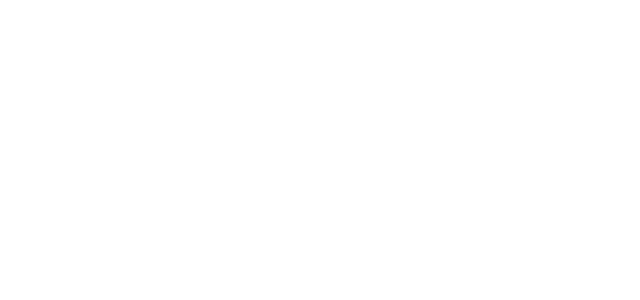
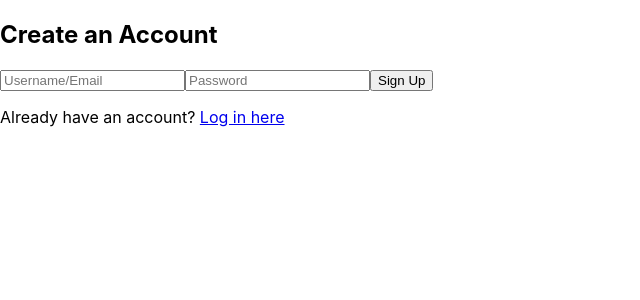
Before and after one commit to holdenprine/feelsafe-frontend-progressive, a React (Create React App) app: page /signup in a window 1280 px wide. Before the commit this address had no page. Shown: the top 300 px of the page, without its empty margins (0-640 px from the left). Built offline with nearby package versions, Linux system fonts and the light colour scheme.

Commit message:
Login and Signup structure set, some logic/routes need checking, no issues atm.

```diff
--- a/src/App.js
+++ b/src/App.js
@@ -10,6 +10,9 @@ import Footer from './components/Footer';
 import { BrowserRouter as Router, Route, Routes, Navigate } from 'react-router-dom';
 import ModuleOverview from './components/CourseProgress/ModuleOverview';
 import Home from './pages/Home';
+import Login from './components/Login';
+import Signup from './components/Signup';
+
 
 function App() {
 
@@ -67,6 +70,8 @@ function App() {
         <Route path='moduleoverview' element={<ModuleOverview />}/>
         <Route path='/' element={<CourseProgressBar data={FeelSafeCourseData}/>}/>
         <Route path='/coursesmodule' element={<CoursesModule />}/>
+        <Route path='/login' element={<Login />}/>
+        <Route path='/signup' element={<Signup />}/>
       </Routes>
       {/* Fallback route to redirect to Home if not found -> should nav to 404 page */}
 
--- a/src/components/CourseProgress/CoursesModule.js
+++ b/src/components/CourseProgress/CoursesModule.js
@@ -1,5 +1,7 @@
 import React, { useState } from 'react';
 import './courses-module.css';
+import Header from '../Header';
+import Footer from '../Footer';
 
 const CourseModule = () => {
 
@@ -56,6 +58,8 @@ const CourseModule = () => {
   const currentCourse = feelSafeData[randIndex];
 
   return (
+    <>
+    <Header />
     <div className="safeArea">
       <div className="scrollViewContent">
         <div className="unitContainer">
@@ -76,6 +80,8 @@ const CourseModule = () => {
         </div>
       </div>
     </div>
+    <Footer />
+    </>
   );
 };
 
--- a/src/components/CourseProgress/ModuleOverview.js
+++ b/src/components/CourseProgress/ModuleOverview.js
@@ -1,5 +1,7 @@
 import React from 'react';
 import ModuleCard from './ModuleCard';
+import Header from '../Header';
+import Footer from '../Footer';
 import { useNavigate } from 'react-router-dom';
 
 const styles = {
@@ -65,6 +67,8 @@ const ModuleOverview = () => {
   const courseNames = [...new Set(feelSafeCourseData.map((item) => item.courseName))];
 
   return (
+    <>
+    <Header />
     <div style={styles.safeArea}>
       <div style={styles.scrollViewContent}>
         <div style={styles.container}>
@@ -83,6 +87,8 @@ const ModuleOverview = () => {
         </button>
       </div>
     </div>
+    <Footer />
+    </>
   );
 };
 
--- a/src/components/Login.js
+++ b/src/components/Login.js
@@ -1,11 +1,11 @@
 import React, { useState } from 'react';
-import { useHistory } from 'react-router-dom';
+import { useNavigate } from 'react-router-dom';
 
 const Login = () => {
 
     const [username, setUsername] = useState('');
     const [password, setPassword] = useState('');
-    const history = useHistory();
+    const navigate = useNavigate();
 
     // form submission handling
     const handleSubmit = async (e) => {
@@ -23,7 +23,7 @@ const Login = () => {
         if(response.ok) {
             const user = await response.json();
             localStorage.setItem('user', JSON.stringify(user));
-            history.push('/');
+            navigate('/');
         } else {
             alert('Invalid login Credentials');
         }
@@ -48,6 +48,12 @@ const Login = () => {
         required
       />
       <button type="submit">Login</button>
+      <a>Forgot Password?</a>
+      <a onClick={navigate('/signup')}>Don't have an account? Sign up</a>
+      <img
+        src={require('../assets/images/logo.jpeg')}
+        alt='placeholder'
+      />
     </form>
   </div>
   )
--- /dev/null
+++ b/src/components/Signup.js
@@ -0,0 +1,68 @@
+// src/components/Signup.js
+import React, { useState } from 'react';
+import { useNavigate } from 'react-router-dom';
+
+const Signup = () => {
+  const [username, setUsername] = useState('');
+  const [email, setEmail] = useState('');
+  const [password, setPassword] = useState('');
+  const [error, setError] = useState('');
+  const navigate = useNavigate();
+
+  // Handle form submission
+  const handleSubmit = async (e) => {
+    e.preventDefault();
+
+    // Basic validation
+    if (!username || !password) {
+      setError('All fields are required!');
+      return;
+    }
+
+    // Send signup request to backend API
+    const response = await fetch('/api/auth/signup', {
+      method: 'POST',
+      headers: {
+        'Content-Type': 'application/json',
+      },
+      body: JSON.stringify({ username, email, password }),
+    });
+
+    if (response.ok) {
+      // Redirect to Login page after successful signup
+      navigate('/login');
+    } else {
+      const data = await response.json();
+      setError(data.message || 'Error signing up. Please try again.');
+    }
+  };
+
+  return (
+    <div className="signup-container">
+      <h2>Create an Account</h2>
+      {error && <p className="error">{error}</p>}
+      <form onSubmit={handleSubmit}>
+        <input
+          type="text"
+          placeholder="Username/Email"
+          value={username}
+          onChange={(e) => setUsername(e.target.value)}
+          required
+        />
+        <input
+          type="password"
+          placeholder="Password"
+          value={password}
+          onChange={(e) => setPassword(e.target.value)}
+          required
+        />
+        <button type="submit" onClick={() => navigate('/')}>Sign Up</button>
+      </form>
+      <p>
+        Already have an account? <a href="/login">Log in here</a>
+      </p>
+    </div>
+  );
+};
+
+export default Signup;
```
